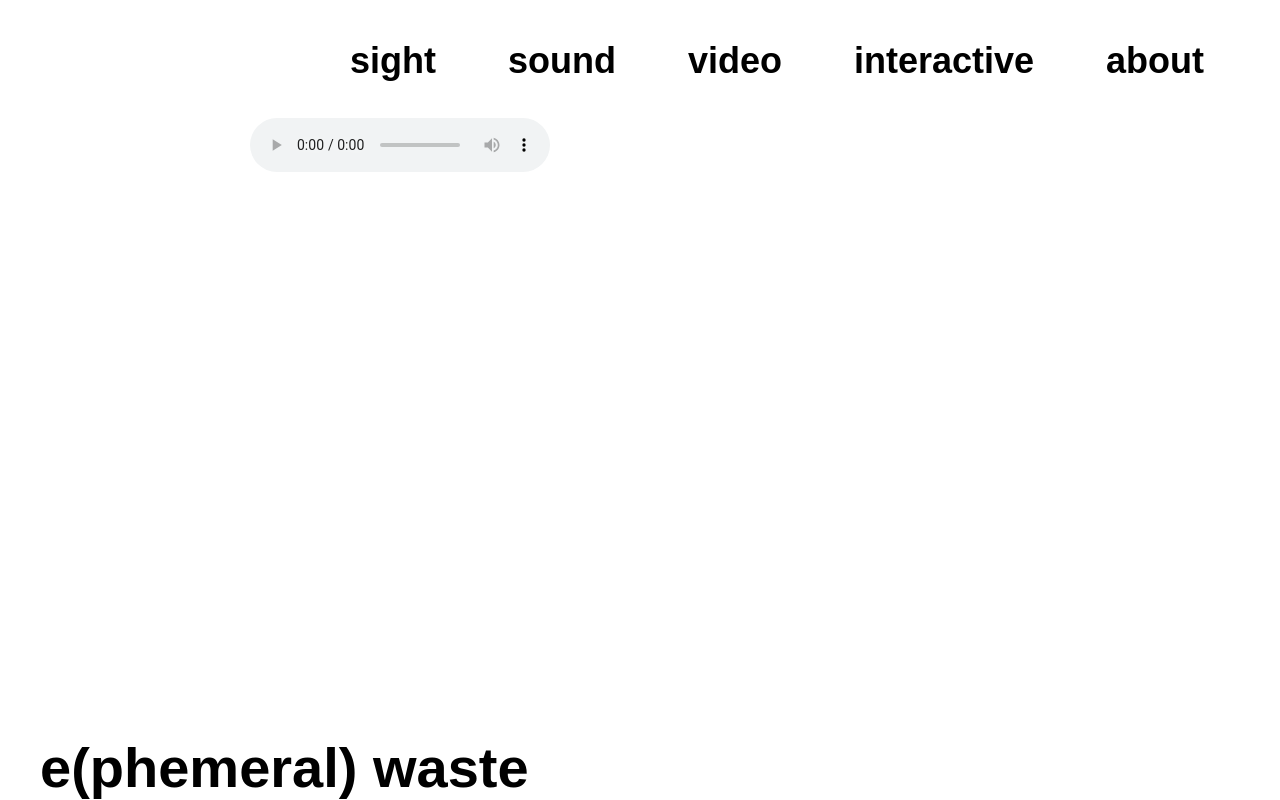
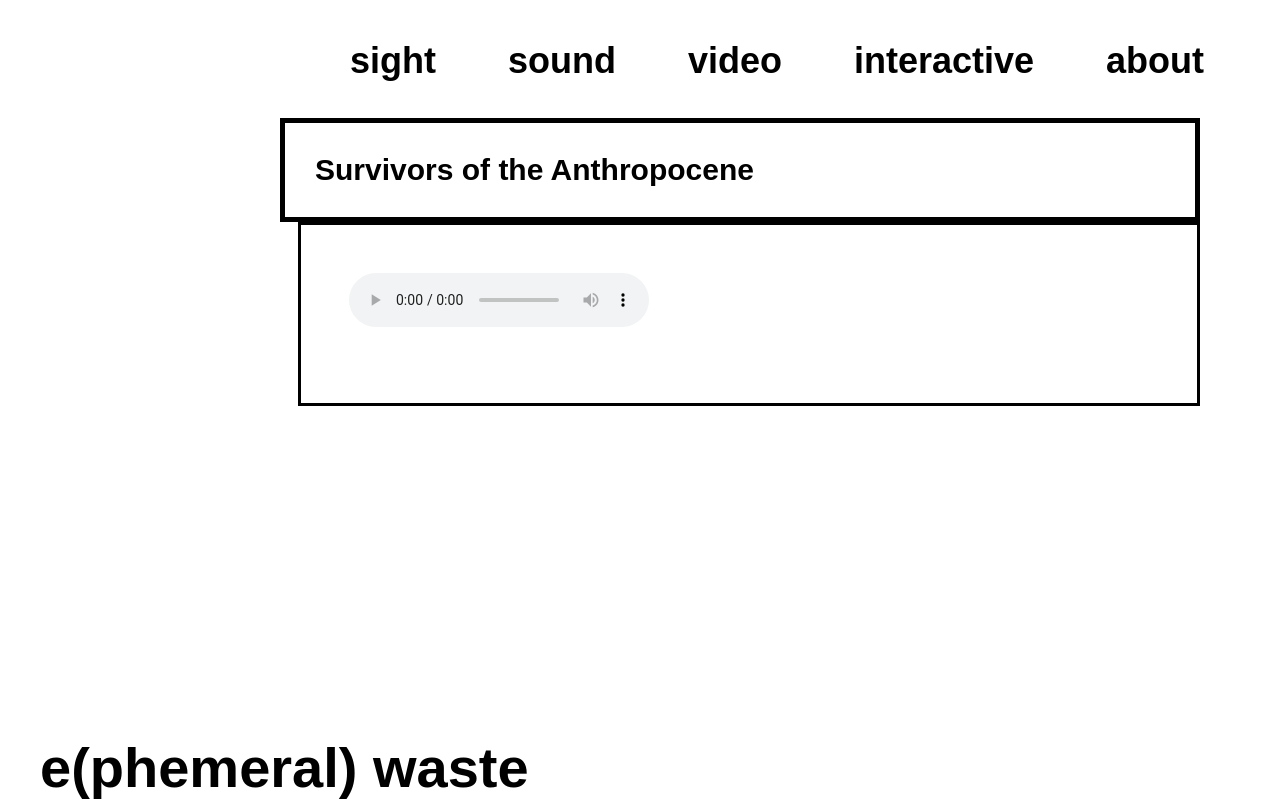
Before and after one commit to lauraustin/lauraustin.github.io, a plain HTML site: page e-waste/sound.html in a window 1280 px wide. Drawn offline with Linux system fonts and the light colour scheme.

Commit message:
sound tentative title

```diff
--- a/e-waste/sound.html
+++ b/e-waste/sound.html
@@ -34,9 +34,13 @@
 
     <div class="main">
 
+
+        <h3>Survivors of the Anthropocene</h3>
+        <p>
         <audio controls>
             <source src="multimedia/e-waste-audio.mp3" type="audio/mpeg">
         </audio>
+        </p>
 
     </div>
 
```
